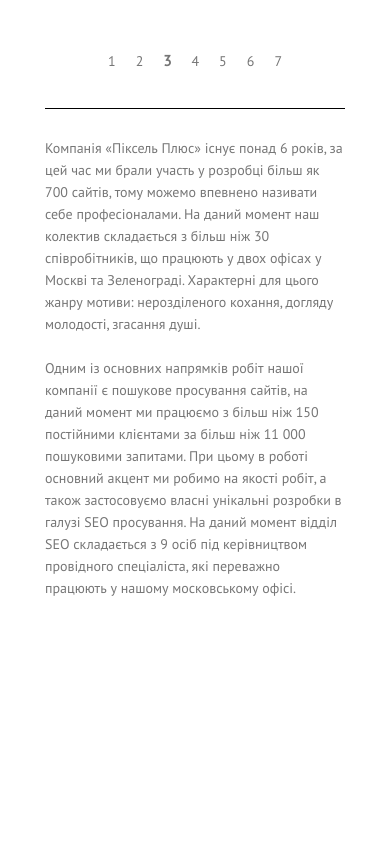
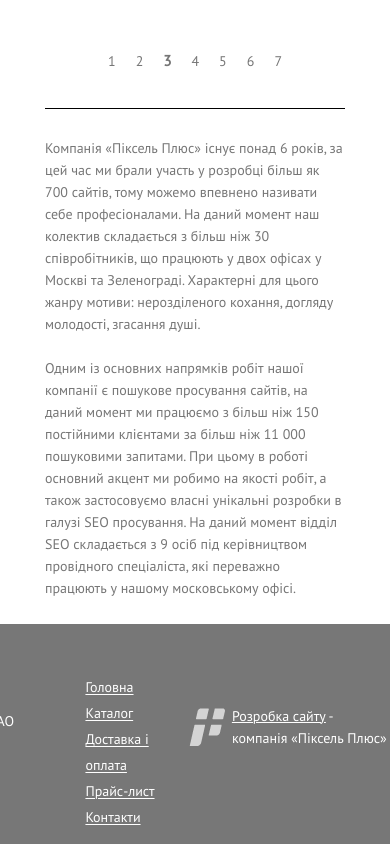
Before and after one commit to unseenPrime/unseen_layout3, a website built with Parcel: page index.html in a window 390 px wide. Shown: the part 2506-3350 px from the top of the page. Before the commit the page ends 3105 px from the top, so only its background shows below. Built offline with nearby package versions, Linux system fonts and the light colour scheme; files whose address does not match are found by name.

Commit message:
Зверстав футер, без адаптиву.

```diff
--- a/css/style.css
+++ b/css/style.css
@@ -200,7 +200,7 @@
   right: 22%;
 }
 /*Content*/
-.content{
+.content__container{
   display: flex;
   flex-direction: row;
   width: 100%;
@@ -363,6 +363,55 @@
 .interesting__info_2{
   width: 368px;
   height: 212px;
+}
+
+/*Footer*/
+.footer{
+  background-color: #777777;
+  margin-top: auto;
+  width: 100%;
+  height: 220px;
+}
+.footer__container{
+  display: flex;
+  flex-direction: row;
+  justify-content: space-evenly;
+  align-items: center;
+}
+.footer__copyright{
+  margin-left: -100px;
+  width: 200px;
+  height: 35px;
+}
+.footer__copyright_text{
+  color: #ffffff;
+  font-size: 14px;
+  font-weight: 400;
+  line-height: 22px;
+}
+.footer__links{
+  margin-top: 50px;
+  display: flex;
+  flex-direction: column;
+  text-decoration: underline 1px #ffffff;
+  text-underline-offset: 2px;
+}
+.footer__link{
+  color: #ffffff;
+  font-size: 14px;
+  font-weight: 400;
+  line-height: 26px;
+}
+.footer__site_development{
+  display: flex;
+  flex-direction: row;
+  width: 220px;
+  justify-content: space-around;
+  align-items: center;
+  color: #ffffff;
+  font-size: 14px;
+  font-weight: 400;
+  line-height: 22px;
 }
 /*Adaptive*/
 /*Header*/
@@ -560,6 +609,9 @@
   .breadcrumbs__box{
     padding-left: 100px;
   }
+  .content__container{
+    height: max-content;
+  }
 }
 @media (max-width: 1024px) {
   .content__leftblock{
@@ -579,6 +631,7 @@
   }
   .content__centerblock__interesting__info{
     flex-direction: column;
+    margin-bottom: 100px;
   }
   .interesting__info_1{
     width: 300px;
@@ -595,7 +648,7 @@
   .catalog__photo{
     padding-top: 0px;
   }
-  .content{
+  .content__container{
     flex-direction: column;
     align-items: center;
   }
@@ -615,3 +668,4 @@
     margin-left: 0px;
   }
 }
+/*Footer*/
--- a/index.html
+++ b/index.html
@@ -63,11 +63,11 @@
 </div>
 </slider>
 <!--Content-->
-<content>
+<content class="content">
   <div class="breadcrumbs__box breadcrumbs">
     <a href="#" class="breadcrumbs underline">Головна</a> / <a href="#"class="breadcrumbs underline">Каталог</a> / <a href="#" class="breadcrumbs">Побутова техніка</a>
   </div>
-  <div class="content">
+  <div class="content__container">
     <div class="content__leftblock">
       <ul>
         <li class="catalog_parent"><a href="#"><p class="catalog__categories">Автомобілі</p></a>
@@ -221,6 +221,25 @@
     </div>
   </div>
 </content>
+<footer class="footer">
+  <div class="footer__container">
+    <div class="footer__copyright">
+      <p class="footer__copyright_text">© 2012–2013 ЗАО «Компанія»<br>
+        <a href="maileto:info@name.com" class="footer__copyright_text">info@name.com</a></p>
+    </div>
+    <div class="footer__links">
+      <a href="#" class="footer__link">Головна</a>
+      <a href="#" class="footer__link">Каталог</a>
+      <a href="#" class="footer__link">Доставка і оплата</a>
+      <a href="#" class="footer__link">Прайс-лист</a>
+      <a href="#" class="footer__link">Контакти</a>
+    </div>
+    <div class="footer__site_development">
+      <img src="img/company.png" alt="company_photo">
+      <p><span class="underline">Розробка сайту</span> -<br> компанія «Піксель Плюс»</p>
+    </div>
+  </div>
+</footer>
 <!--Connect jQuery-->
 <script src="https://code.jquery.com/jquery-3.6.4.min.js"></script>
 <!--Connect Slick-->
```
Also changed, not shown: img/company.png (added).
